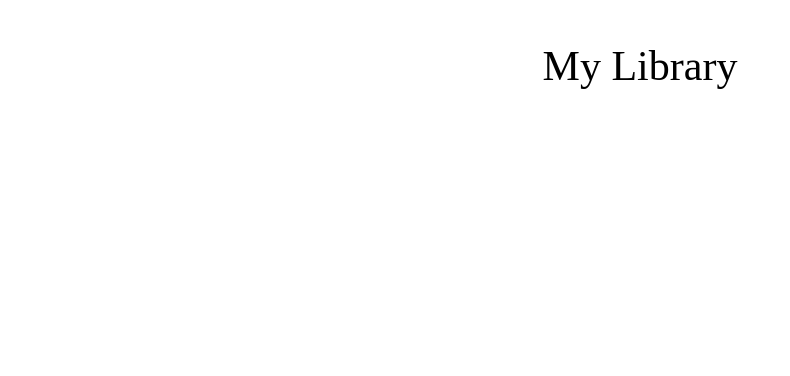
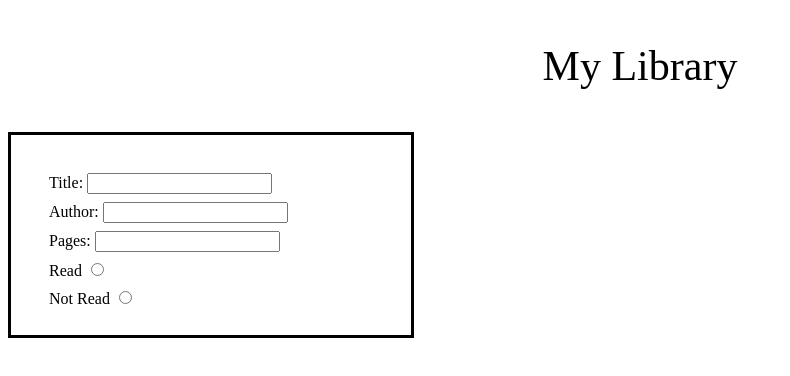
Before and after one commit to mickeyLalata/Odin-Projects, a plain HTML site: page Project-Library/Library-index.html in a window 1280 px wide. Shown: the whole page, without its empty margins (0-790 px from the left). Drawn offline with Linux system fonts and the light colour scheme.

Commit message:
added add book form

```diff
--- a/Project-Library/Library-index.html
+++ b/Project-Library/Library-index.html
@@ -11,6 +11,32 @@
     <div class="header">
         <p>My Library</p>
     </div>
-    <div class="container"></div>
+    <div class="container">
+
+    </div>
+    <div class="add-form">
+        <div class="input-field">
+            <div class="inputs">
+                <label for="title">Title: </label>
+                <input type="text" class="title" id="title" name="title" required>
+            </div>
+            <div class="inputs">
+                <label for="author">Author: </label>
+                <input type="text" class="author" id="author" name="author" required>
+            </div>
+            <div class="inputs">
+                <label for="pages">Pages: <label>
+                <input type="number" class="pages" id="pages" name="pages" required>
+            </div>
+            <div class="inputs">
+                <label for="read">Read</label>
+                <input type="radio" class="read" id="read" name="read">
+            </div>
+            <div class="inputs">
+                <label for="not-read">Not Read</label>
+                <input type="radio" class="not-read" id="not-read" name="not-read">
+            </div>
+        </div>
+    </div>
 </body>
 </html>
--- a/Project-Library/library-style.css
+++ b/Project-Library/library-style.css
@@ -8,3 +8,17 @@
     justify-content: center;
     text-align: center;
 }
+.add-form {
+    display: flex;
+    flex-direction: column;
+    border: 3px solid black;
+    width: 400px;
+    height: 200px;
+    z-index: 5;
+}
+.input-field {
+    margin: 30px;
+}
+.inputs {
+    margin: 8px;
+}
```
